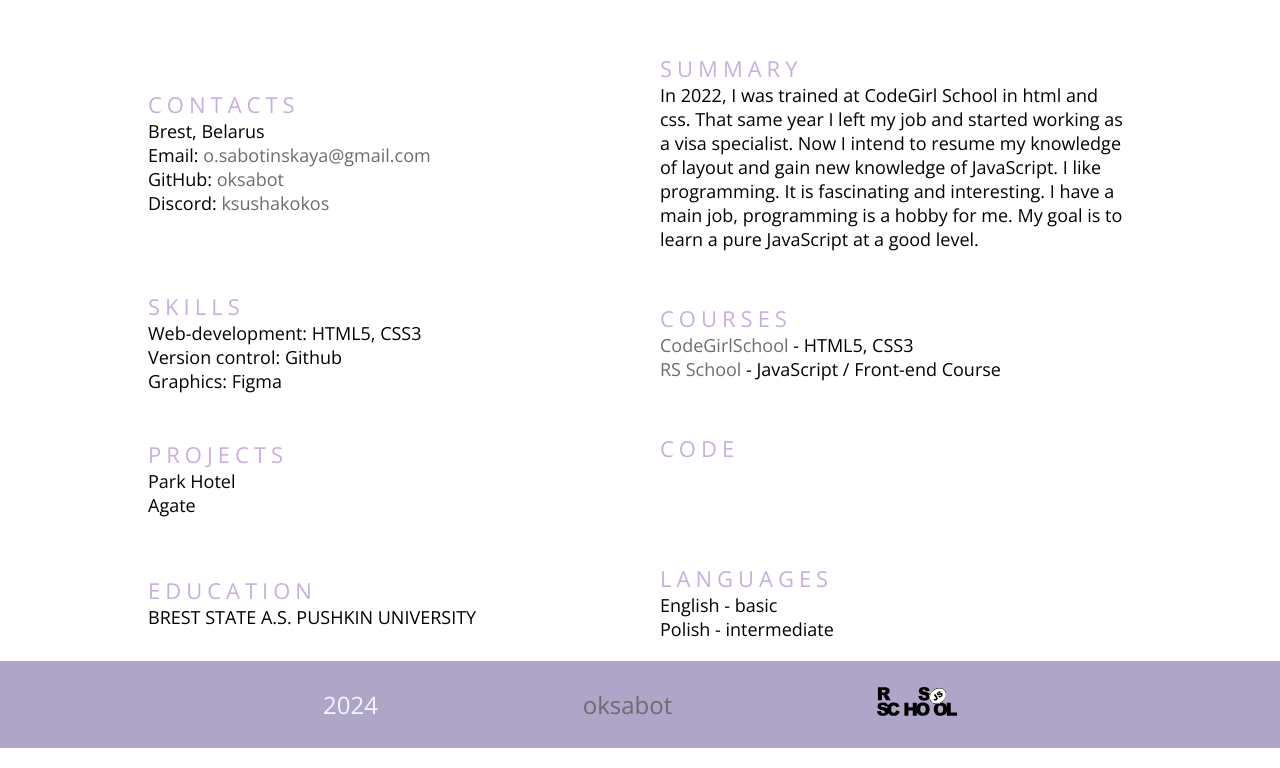
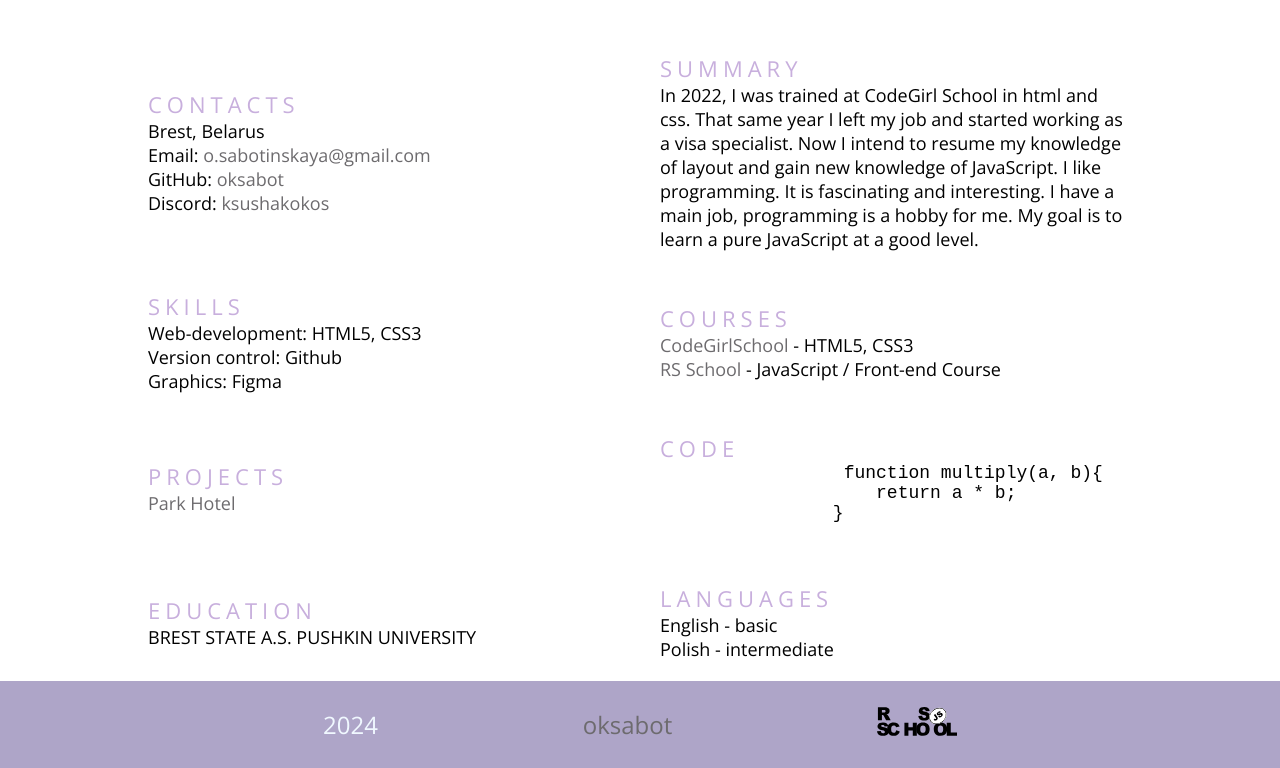
Before and after one commit to oksabot/rsschool-cv, a plain HTML site: page index.html in a window 1280 px wide. Shown: the part 336-1104 px from the top of the page. Drawn offline with nearby package versions, Linux system fonts and the light colour scheme.

Commit message:
feat: add link add a link to the project, add code, change the image size

```diff
--- a/index.html
+++ b/index.html
@@ -69,16 +69,16 @@
         <section class="section" id="projects">
             <h2 class="section-title">Projects</h2>
             <ul>
-                <li>Park Hotel</li>
-                <li>Agate</li>
+                <li><a class="link" href="https://oksabot.github.io/ParkHotel/">Park Hotel</a></li>
             </ul>
         </section>
 
         <section class="section" id="code">
             <h2 class="section-title">Code</h2>
             <pre class="pre">
-                <code>
-                </code>
+                <code> function multiply(a, b){
+                    return a * b;
+                }</code>
             </pre>
         </section>
 
```
Also changed, not shown: assets/img/photo.jpg.
